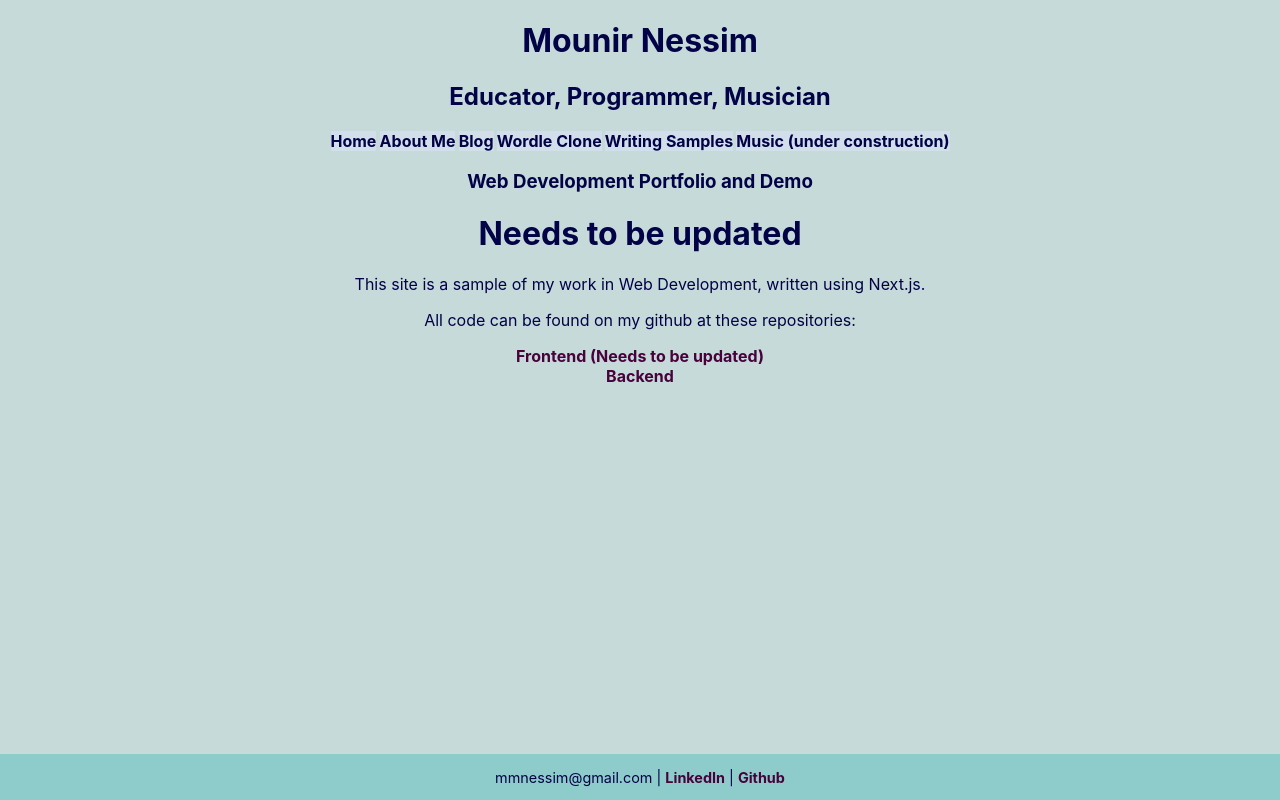
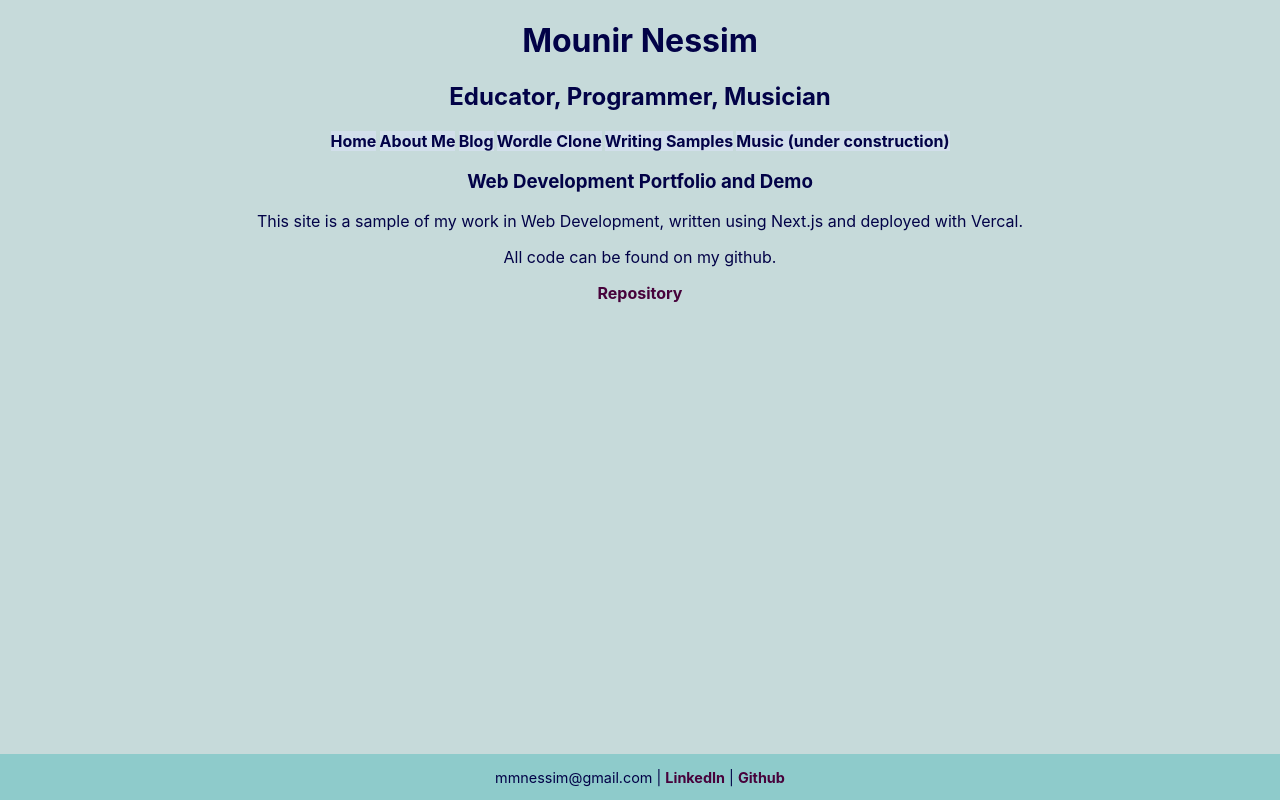
Before and after one commit to mmnessim/next-portfolio, a Next.js app: page / in a window 1280 px wide. Built offline with nearby package versions, Linux system fonts and the light colour scheme.

Commit message:
preparing for deploy, temporarily remove interest form

```diff
--- a/pages/index.js
+++ b/pages/index.js
@@ -13,13 +13,11 @@ export default function Home() {
       <main>
           <div className="container">
               <h3>Web Development Portfolio and Demo</h3>
-              <h1>Needs to be updated</h1>
-              <p>This site is a sample of my work in Web Development, written using Next.js.</p>
+              <p>This site is a sample of my work in Web Development, written using Next.js and deployed with Vercal.</p>
               <p>
-                  All code can be found on my github at these repositories:
+                  All code can be found on my github.
               </p>
-              <a href="https://github.com/mmnessim/portfolio" target="_blank" rel="noreferrer">Frontend (Needs to be updated)</a> <br />
-              <a href="https://github.com/mmnessim/jwpepper-server" target="_blank" rel="noreferrer">Backend</a>
+              <a href="https://github.com/mmnessim/next-portfolio" target="_blank" rel="noreferrer">Repository</a> <br />
           </div>
       </main>
     </>
--- a/pages/pages/music.js
+++ b/pages/pages/music.js
@@ -1,13 +1,12 @@
 import { InterestForm } from "../components/music/interest-form";
-import { MusicInfo } from "../components/music/music-info";
+//import { MusicInfo } from "../components/music/music-info";
 import { Videos } from "../components/music/videos";
 import React from "react";
 
 export default function Music() {
     return(
         <div>
-            <MusicInfo />
-            <InterestForm />
+            <h2>More content coming soon</h2>
             <Videos />
         </div>
     )
--- a/styles/globals.css
+++ b/styles/globals.css
@@ -60,3 +60,7 @@ code {
   line-height: 1.5rem;
   margin-bottom: 2.5rem;
 }
+
+ul {
+  list-style: none;
+}
```
Also changed, not shown: pages/components/music/interest-form.js (+4 -4 lines).
